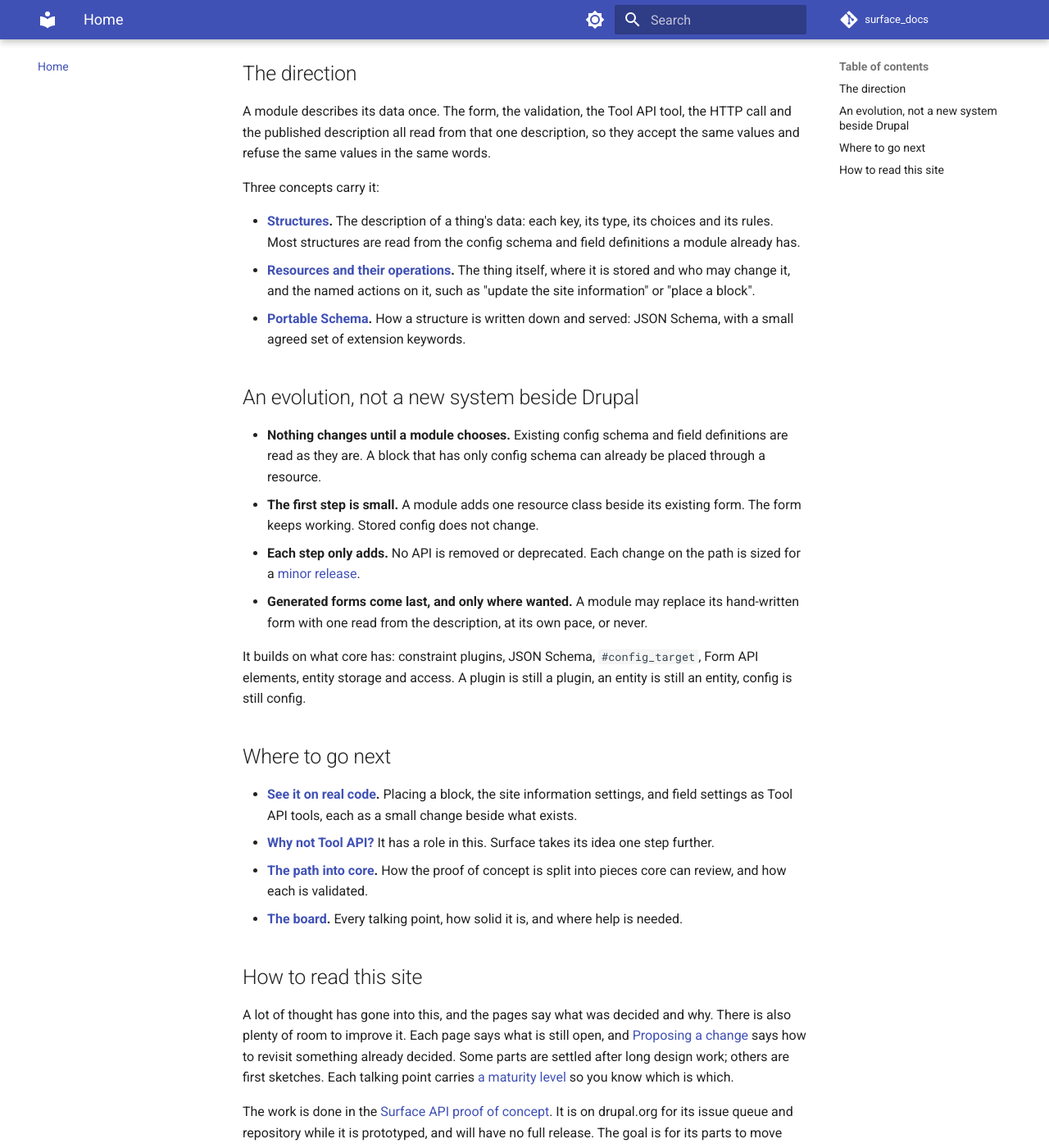
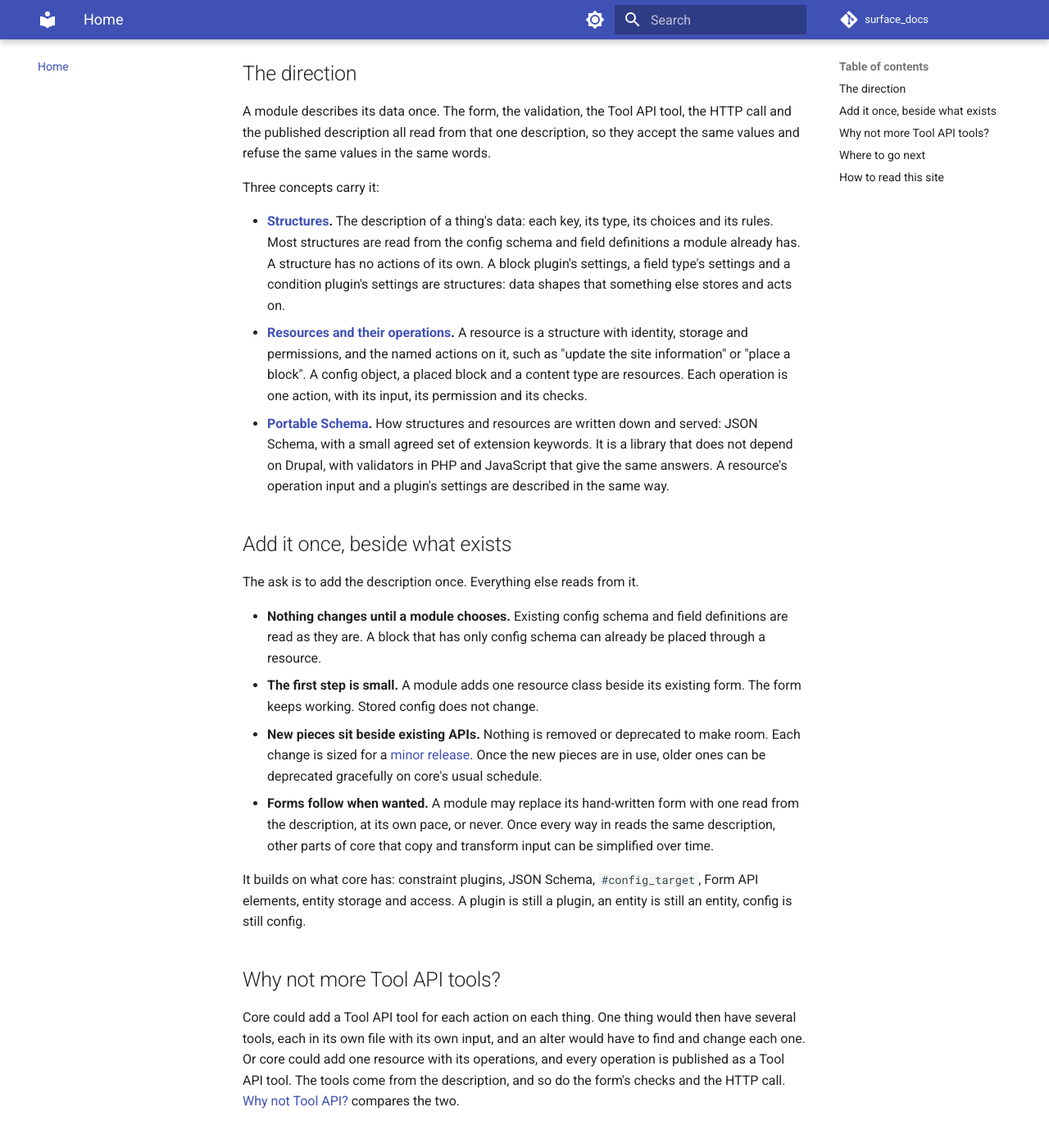
Before and after one commit to mlander/surface_docs, an MkDocs documentation site: the page built from docs/index.md, in a window 1280 px wide and 1400 px high, scrolled down 442 px. Shown: the whole window at 82% size. Built offline with MkDocs 1.6.1 and Material for MkDocs 9.7.7, drawn with Linux system fonts in a browser that asks for light colours; comment, search, counter and statistics services are not loaded; some of the changed text lies outside the part shown.

Commit message:
Rework the home page concepts and framing, put Tool API first, render footnotes

```diff
--- a/docs/index.md
+++ b/docs/index.md
@@ -10,29 +10,35 @@ A module describes its data once. The form, the validation, the Tool API tool, t
 
 Three concepts carry it:
 
-- **[Structures](path/structures.md).** The description of a thing's data: each key, its type, its choices and its rules. Most structures are read from the config schema and field definitions a module already has.
-- **[Resources and their operations](path/resources-operations.md).** The thing itself, where it is stored and who may change it, and the named actions on it, such as "update the site information" or "place a block".
-- **[Portable Schema](path/portable-schema.md).** How a structure is written down and served: JSON Schema, with a small agreed set of extension keywords.
+- **[Structures](path/structures.md).** The description of a thing's data: each key, its type, its choices and its rules. Most structures are read from the config schema and field definitions a module already has. A structure has no actions of its own. A block plugin's settings, a field type's settings and a condition plugin's settings are structures: data shapes that something else stores and acts on.
+- **[Resources and their operations](path/resources-operations.md).** A resource is a structure with identity, storage and permissions, and the named actions on it, such as "update the site information" or "place a block". A config object, a placed block and a content type are resources. Each operation is one action, with its input, its permission and its checks.
+- **[Portable Schema](path/portable-schema.md).** How structures and resources are written down and served: JSON Schema, with a small agreed set of extension keywords. It is a library that does not depend on Drupal, with validators in PHP and JavaScript that give the same answers. A resource's operation input and a plugin's settings are described in the same way.
 
-## An evolution, not a new system beside Drupal
+## Add it once, beside what exists
+
+The ask is to add the description once. Everything else reads from it.
 
 - **Nothing changes until a module chooses.** Existing config schema and field definitions are read as they are. A block that has only config schema can already be placed through a resource.
 - **The first step is small.** A module adds one resource class beside its existing form. The form keeps working. Stored config does not change.
-- **Each step only adds.** No API is removed or deprecated. Each change on the path is sized for a [minor release](path/release-fit.md).
-- **Generated forms come last, and only where wanted.** A module may replace its hand-written form with one read from the description, at its own pace, or never.
+- **New pieces sit beside existing APIs.** Nothing is removed or deprecated to make room. Each change is sized for a [minor release](path/release-fit.md). Once the new pieces are in use, older ones can be deprecated gracefully on core's usual schedule.
+- **Forms follow when wanted.** A module may replace its hand-written form with one read from the description, at its own pace, or never. Once every way in reads the same description, other parts of core that copy and transform input can be simplified over time.
 
 It builds on what core has: constraint plugins, JSON Schema, `#config_target`, Form API elements, entity storage and access. A plugin is still a plugin, an entity is still an entity, config is still config.
 
+## Why not more Tool API tools?
+
+Core could add a Tool API tool for each action on each thing. One thing would then have several tools, each in its own file with its own input, and an alter would have to find and change each one. Or core could add one resource with its operations, and every operation is published as a Tool API tool. The tools come from the description, and so do the form's checks and the HTTP call. [Why not Tool API?](why/not-tool-api.md) compares the two.
+
 ## Where to go next
 
+- **[Why not Tool API?](why/not-tool-api.md)** Tool API has a role in this. Surface takes its idea one step further.
 - **[See it on real code](adopting/index.md).** Placing a block, the site information settings, and field settings as Tool API tools, each as a small change beside what exists.
-- **[Why not Tool API?](why/not-tool-api.md)** It has a role in this. Surface takes its idea one step further.
 - **[The path into core](path/index.md).** How the proof of concept is split into pieces core can review, and how each is validated.
-- **[The board](board.md).** Every talking point, how solid it is, and where help is needed.
+- **[The board](board.md).** Every talking point, how mature it is, and where help is needed.
 
 ## How to read this site
 
-A lot of thought has gone into this, and the pages say what was decided and why. There is also plenty of room to improve it. Each page says what is still open, and [Proposing a change](open/proposing-a-change.md) says how to revisit something already decided. Some parts are settled after long design work; others are first sketches. Each talking point carries [a maturity level](about/maturity.md) so you know which is which.
+Everything here is open to discussion. A lot of thought has gone into it. The proof of concept has ports of real contributed modules, a test suite, and a written record of each decision with the reason it was made. The pages link to those records. Some parts are more mature than others, and each talking point carries [a maturity level](about/maturity.md) so you can tell which. Every part can still be improved. [Proposing a change](open/proposing-a-change.md) says how to revisit something already decided.
 
 The work is done in the [Surface API proof of concept](https://www.drupal.org/project/surface). It is on drupal.org for its issue queue and repository while it is prototyped, and will have no full release. The goal is for its parts to move into core once they are ready.
 
--- a/mkdocs.yml
+++ b/mkdocs.yml
@@ -39,6 +39,7 @@ extra_css:
 
 markdown_extensions:
   - admonition
+  - footnotes
   - attr_list
   - md_in_html
   - tables
@@ -61,8 +62,8 @@ nav:
   - Home: index.md
   - Why:
       - why/index.md
+      - Why not Tool API: why/not-tool-api.md
       - One more description: why/one-more-description.md
-      - Why not Tool API: why/not-tool-api.md
       - Why not forms from config schema: why/not-config-schema-forms.md
       - What it builds on: why/builds-on.md
       - What it could consolidate: why/consolidates.md
```
Also changed, not shown: docs/path/resources-operations.md (+1 -1 lines), docs/why/index.md (+1 -1 lines), docs/why/not-config-schema-forms.md (+2 -2 lines).
